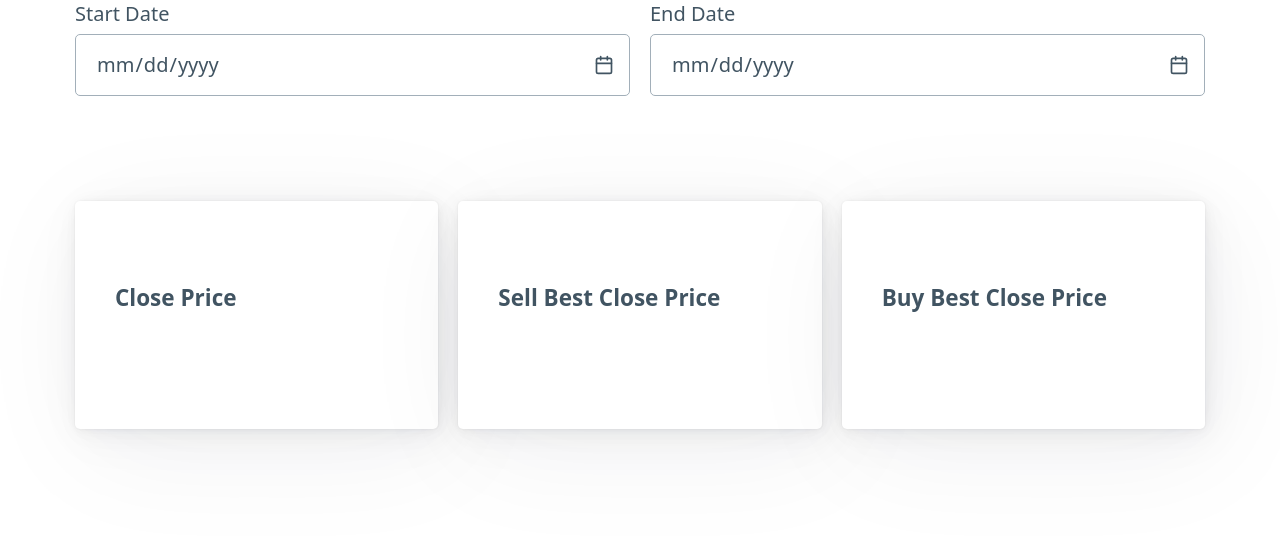
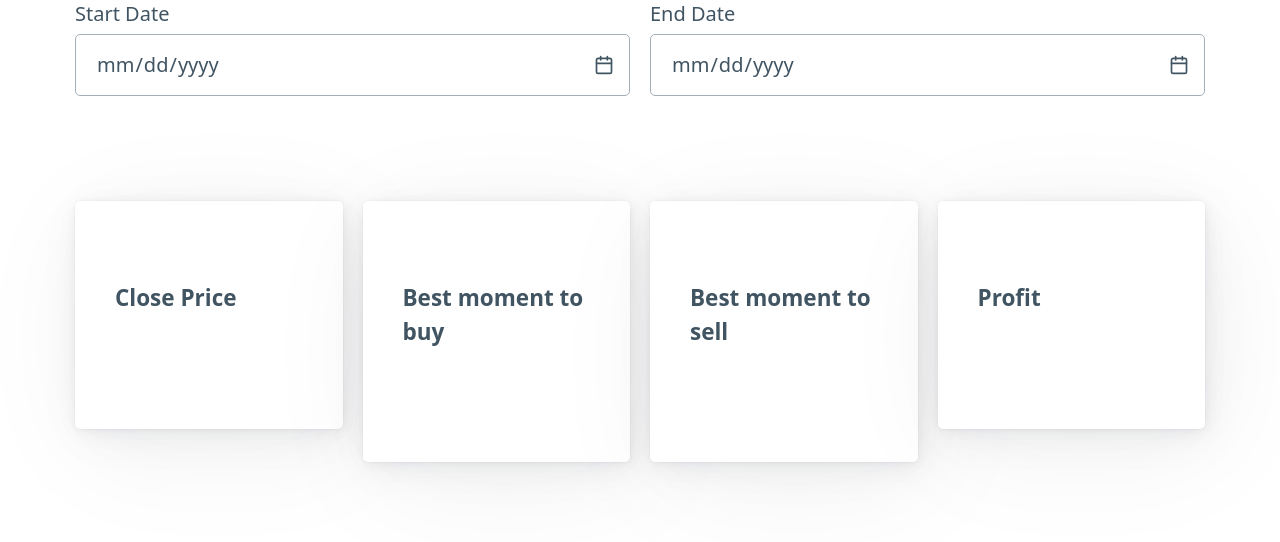
Before and after one commit to antoniogmzstat/django-coin-api, a Django app: template coins/templates/dashboard.html in a window 1280 px wide. Shown: the part 268-810 px from the top of the page. Before the commit the page ends 712 px from the top, so only its background shows below. Run offline with Django 3.2, Linux system fonts and the light colour scheme; the template is opened without the code that fills it, so the values that code supplies are empty; a map, chart or similar area stays blank.

Commit message:
Fixed how to get the profit

```diff
--- a/coins/templates/dashboard.html
+++ b/coins/templates/dashboard.html
@@ -62,18 +62,28 @@
 
             </div>
 
+
+
             <div>
                 <article>
-                    <h5>Sell Best Close Price</h5>
-                    <p id="max-coin-close"></p>
+                    <h5>Best moment to buy</h5>
+                    <p id="min-coin-close"></p>
+                    <p id="day-buy-coin-close"></p>
 
                 </article>
             </div>
-
             <div>
                 <article>
-                    <h5>Buy Best Close Price</h5>
-                    <p id="min-coin-close"></p>
+                    <h5>Best moment to sell</h5>
+                    <p id="max-coin-close"></p>
+                    <p id="day-sell-coin-close"></p>
+
+                </article>
+            </div>
+            <div>
+                <article>
+                    <h5>Profit</h5>
+                    <p id="profit"></p>
 
                 </article>
             </div>
@@ -128,6 +138,9 @@
         const coinClose = document.querySelector('#coin-close')
         const maxCoinClose = document.querySelector('#max-coin-close')
         const minCoinClose = document.querySelector('#min-coin-close')
+        const profit = document.querySelector('#profit')
+        const dayBuy = document.querySelector('#day-buy-coin-close')
+        const daySell = document.querySelector('#day-sell-coin-close')
         const divChart = document.querySelector('#canvas')
 
         const coinName = coinSelect.value
@@ -138,6 +151,9 @@
             endDate.setAttribute("hidden", true)
             maxCoinClose.setAttribute("hidden", true)
             minCoinClose.setAttribute("hidden", true)
+            profit.setAttribute("hidden", true)
+            dayBuy.setAttribute("hidden", true)
+            daySell.setAttribute("hidden", true)
             divChart.setAttribute("hidden", true)
             coinClose.removeAttribute("hidden")
             const coinCloseResult = await fetchCoinClose(coinName, startDateValue)
@@ -147,10 +163,16 @@
             endDate.removeAttribute("hidden")
             maxCoinClose.removeAttribute("hidden")
             minCoinClose.removeAttribute("hidden")
+            profit.removeAttribute("hidden")
+            dayBuy.removeAttribute("hidden")
+            daySell.removeAttribute("hidden")
             divChart.removeAttribute("hidden")
             const coinProfit = await fetchCoinProfit(coinName, startDateValue, endDateValue)
-            maxCoinClose.innerText = parseFloat(coinProfit["max"]["Close"]).toFixed(4)
-            minCoinClose.innerText = parseFloat(coinProfit["min"]["Close"]).toFixed(4)
+            maxCoinClose.innerText = "Close price: " + parseFloat(coinProfit["profit"]["sell_close"]).toFixed(3)
+            minCoinClose.innerText = "Close price: " + parseFloat(coinProfit["profit"]["buy_close"]).toFixed(3)
+            profit.innerText = parseFloat(coinProfit["profit"]["sell_profit"]).toFixed(2)+" %"
+            dayBuy.innerText = "Day: " + coinProfit["profit"]["buy_day"].split("T")[0]
+            daySell.innerText = "Day: " + coinProfit["profit"]["sell_day"].split("T")[0]
             const labels = []
             const dataPlot = []
             coinProfit.data.forEach((day) => {
--- a/coins/views.py
+++ b/coins/views.py
@@ -47,7 +47,21 @@ def get_coin_profit(request, name, start_date, end_date):
     coin_interval = Coin.objects.filter(Name=name, Date__range=[start_date_filter, end_date_filter]).values()
     list_dict_coins = [coin for coin in coin_interval]
 
-    dict_coin_max = max(list_dict_coins, key=lambda x:x['Close'])
-    dict_coin_min = min(list_dict_coins, key=lambda x:x['Close'])
+    list_profits = []
+    for dict_coin in list_dict_coins:
+        buy_day =  dict_coin["Date"]
+        buy_close = dict_coin["Close"]
+        sell_dates = list(filter(lambda sell_date: sell_date["Date"]>buy_day, list_dict_coins))
 
-    return Response({"max":dict_coin_max, "min": dict_coin_min, "data":list_dict_coins})
+        for sell_date in sell_dates:
+            sell_day = sell_date["Date"]
+            sell_close = sell_date["Close"]
+            sell_profit = ((sell_close - buy_close)/buy_close)*100
+            dict_sell = {"buy_day": buy_day, "buy_close": buy_close,
+                         "sell_day": sell_day, "sell_close": sell_close,
+                         "sell_profit": sell_profit}
+            list_profits.append(dict_sell)
+
+    dict_max_profit = max(list_profits, key=lambda x:x['sell_profit'], default=0)
+
+    return Response({"profit": dict_max_profit, "data":list_dict_coins})
```
